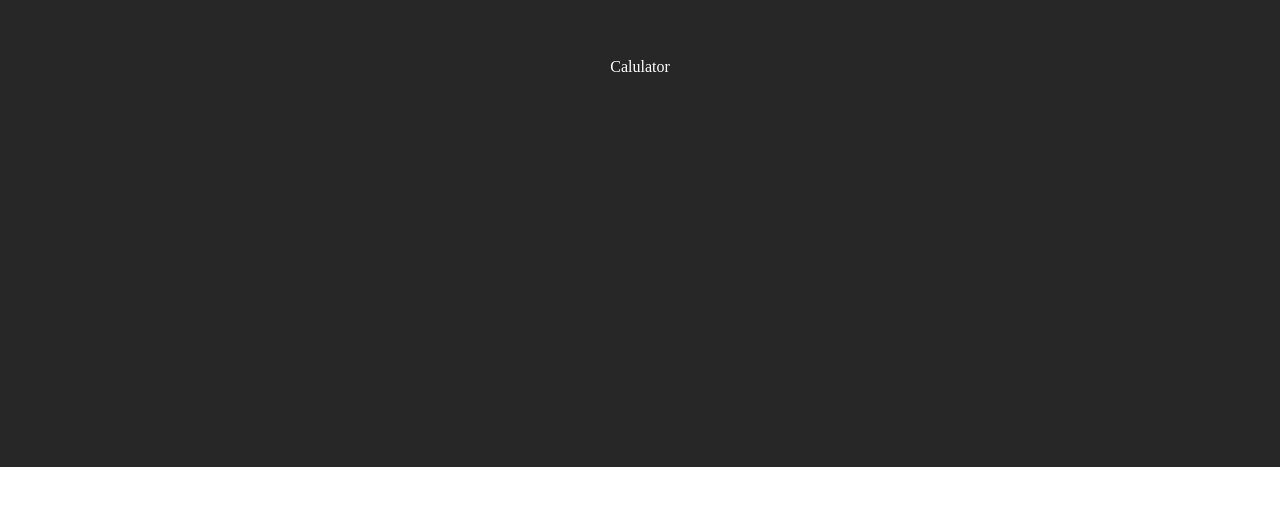
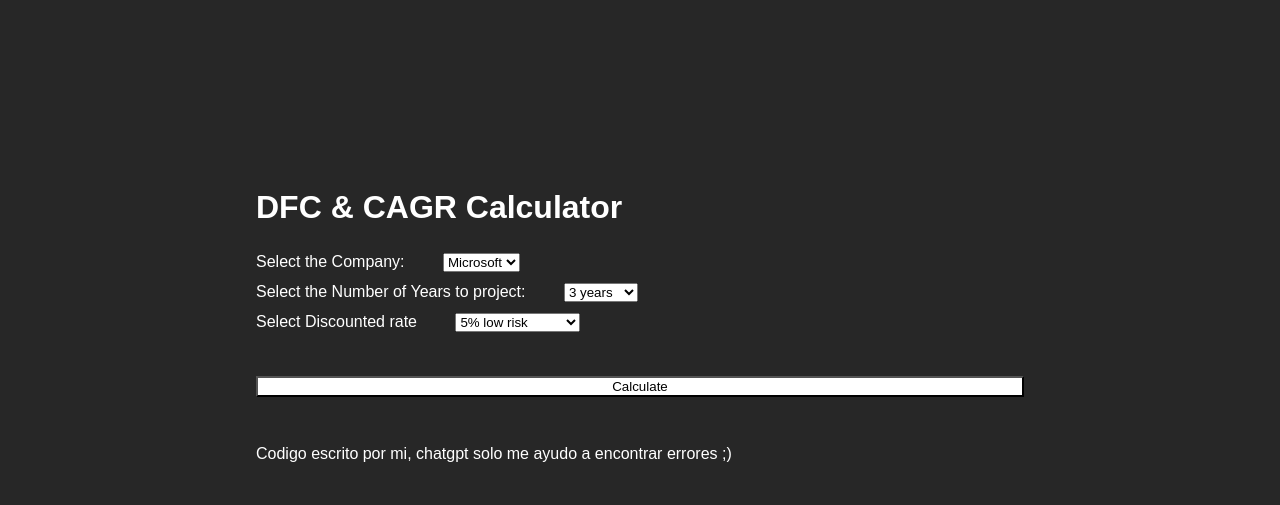
Before and after one commit to Rockstar2K/dfc-cagr-calculator, a plain HTML site: page index.html in a window 1280 px wide. Shown: the part 333-838 px from the top of the page. Before the commit the page ends 800 px from the top, so only its background shows below. Drawn offline with Linux system fonts and the light colour scheme.

Commit message:
PreEntrega1Pagella

```diff
--- a/index.html
+++ b/index.html
@@ -8,9 +8,53 @@
 </head>
 <body>
 
-    <div class="hero">Calulator</div>
+    <div class="hero">
 
-    <script src="./index.js"></script>
+        <h1>DFC & CAGR Calculator</h1>
+
+        <div class="select-container">
+            <p>Select the Company: </p>
+
+
+            <select id="companySelect">
+                <option value="Microsoft">Microsoft</option>
+                <option value="Apple">Apple</option>
+                <option value="Google">Google</option>
+            </select>
+
+        </div>
+
+        <div class="select-container">
+            <p>Select the Number of Years to project: </p>
+
+            <select id="yearsSelect">
+                <option value=3 >3 years</option>
+                <option value=5 >5 years</option>
+                <option value=10 >10 years</option>
+                <option value=15 >15 years</option>
+                <option value=30 >30 years</option>
+            </select>
+
+        </div>
+
+        <div class="select-container">
+            <p>Select Discounted rate</p>
+
+            <select id="discountedRateSelect">
+                <option value=5 >5% low risk</option>
+                <option value=15 >15% medium risk</option>
+                <option value=30 >30% high risk</option>
+
+            </select>
+        </div>
+
+        <button onclick="getSelectedOptions()">Calculate</button>
+        <p id="result"></p>
+        <p>Codigo escrito por mi, chatgpt solo me ayudo a encontrar errores ;) </p>
+
+    </div>
+
+    <script src="./script.js"></script>
 
 </body>
 </html>
--- a/index.js
+++ /dev/null
@@ -1,42 +0,0 @@
-let discountRateSelected = 10; //user selects discount rate
-let yearsSelected = 5; //user selects the number of years of projection
-let netPresentValue = 0;
-
-const Microsoft = {
-    name: 'Microsoft', //name of the company
-    cfYear1: 59475, //free cash flow of microsoft in 2023
-    inBillions: true, // this defines if the company free cash flow is in millions or billions
-
-}
-
-
-console.log('cfYear1: ' + Microsoft.cfYear1)
-
-
-function formula(){
-    let DFC = 0;
-    let cf = Microsoft.cfYear1
-    let discountRatePercentage = discountRateSelected / 100; //we make this a percentage
-
-    for(let i = 1; i <= yearsSelected; i++ ){ // here we do a cicle for the number of years of projection, we declare i = 1 because we start in year 1
-
-       DFC = DFC + (cf / ((1 + discountRatePercentage)**i)) // cash flow year / (1 + discount rate) elevated to iteration
-
-       console.log('DFC inside for year '+ i + ': ' +  DFC);
-
-    }
-
-    let netPresentValue = DFC; // NPV is the sum of discounted cash flows
-
-    console.log('DFC: ' + DFC);
-    console.log('NPV: ' + netPresentValue);
-
-    return DFC;
-}
-
-let endValue = formula();
-let startValue = Microsoft.cfYear1;
-
-let cagr = (endValue / startValue) ** (1 / yearsSelected) - 1;
-
-console.log('CAGR: ' + (cagr * 100).toFixed(2) + '%')
--- /dev/null
+++ b/script.js
@@ -0,0 +1,109 @@
+let discountRateSelected = 0; //user selects discount rate
+let yearsSelected = 0; //user selects the number of years of projection
+
+//CAGR
+let cf = 0;
+let endValue;
+
+/*
+const Microsoft = {
+    name: 'Microsoft', //name of the company
+    cfYear1: 59475, //free cash flow of microsoft in 2023
+    inBillions: true, // this defines if the company free cash flow is in millions or billions
+}
+*/
+
+
+
+class Company{
+    constructor(name, cfYear1, inBillions){
+        this.name = name;
+        this.cfYear1 = cfYear1;
+        this.inBillions = inBillions;
+    }
+}
+
+
+
+//Calculate
+function getSelectedOptions(){
+
+    const companySelect = document.getElementById('companySelect');
+    const companySelectedValue = companySelect.value;
+
+    if(companySelectedValue == 'Microsoft'){
+
+        //we create the object and asign the global variable
+        const microsoft = new Company('Microsoft', 59475, true)
+        cf =  microsoft.cfYear1;
+
+        console.log("company selected: " + companySelectedValue)
+
+    } else if (companySelectedValue == 'Apple'){
+
+        //we create the object and asign the global variable
+        const apple = new Company('Apple', 99584, true)
+        cf =  apple.cfYear1;
+
+        console.log("company selected: " + companySelectedValue)
+
+    } else if (companySelectedValue == 'Google'){
+
+        //we create the object and asign the global variable
+        const google = new Company('Google', 69495, true)
+        cf =  google.cfYear1;
+
+        console.log("company selected: " + companySelectedValue)
+
+    }
+
+    const yearsSelect = document.getElementById('yearsSelect');
+    const yearsSelectedValue = yearsSelect.value;
+    //change global variable
+    yearsSelected = yearsSelectedValue;
+    console.log('Years selected: ' + yearsSelectedValue)
+
+    const discountedRateSelect = document.getElementById('discountedRateSelect');
+    const discountedRateSelectedValue = discountedRateSelect.value;
+    //change global variable
+    discountRateSelected = discountedRateSelectedValue;
+    console.log('Discounted Rate Selected: ' + discountedRateSelectedValue)
+
+    let result = getCAGR();
+
+    document.getElementById("result").innerHTML = "Compounded Annual Growth Rate Expected: " + result + '%';
+
+}
+
+
+
+//DFC
+
+
+function dfcFormula(){
+    let DFC = 0;
+    let discountRatePercentage = discountRateSelected / 100; //we make this a percentage
+
+    for(let i = 1; i <= yearsSelected; i++ ){ // here we do a cicle for the number of years of projection, we declare i = 1 because we start in year 1
+
+       DFC = DFC + (cf / ((1 + discountRatePercentage)**i)) // cash flow year / (1 + discount rate) elevated to iteration
+
+       console.log('DFC inside for year '+ i + ': ' +  DFC);
+
+    }
+
+    return DFC;
+}
+
+function getCAGR(){
+
+    endValue =  dfcFormula()
+    startValue = cf;
+
+    let cagr = (endValue / startValue) ** (1 / yearsSelected) - 1;
+    let cagrPercentage = (cagr * 100).toFixed(2)
+
+    console.log('Compounded Annual Growth Rate: ' + cagrPercentage + '%')
+
+    return cagrPercentage;
+}
--- a/styles.css
+++ b/styles.css
@@ -1,6 +1,8 @@
 html, body{
     margin: 0;
     padding: 0;
+    font-family: sans-serif;
+
 }
 
 .hero{
@@ -8,6 +10,29 @@ html, body{
     background-color: rgb(39, 39, 39);
     display: flex;
     justify-content: center;
+    align-items: left;
+    color: white;
+    flex-direction: column;
+    padding: 20%;
+}
+
+.select-container{
+    display: flex;
+    height: 30px;
+    justify-content: left;
     align-items: center;
-    color: white;
 }
+
+select{
+    margin: 0 5%;
+}
+
+button{
+    margin-top: 5%;
+    background-color: rgb(255, 255, 255);
+}
+
+button:hover{
+    margin-top: 5%;
+    background-color: rgb(169, 169, 169);
+}
```
